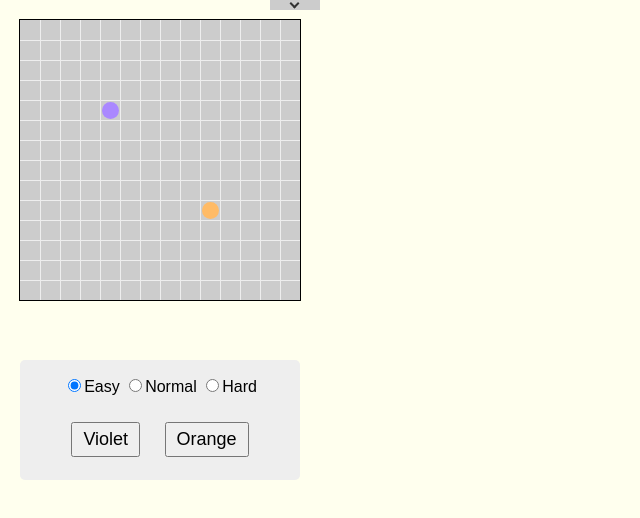
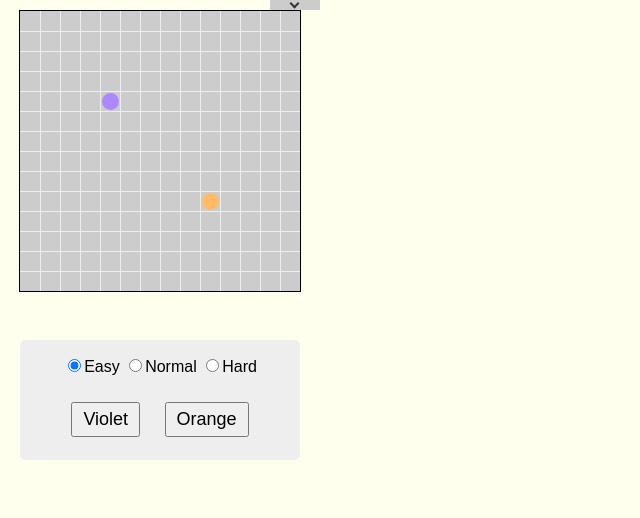
Before and after one commit to irori/blokus, a plain HTML site: page blokus_m.html in a window 1280 px wide. Shown: the whole page, without its empty margins (0-640 px from the left). Drawn offline with Linux system fonts and the light colour scheme.

Commit message:
Squeeze to fit HVGA screen.

```diff
--- a/blokus_m.html
+++ b/blokus_m.html
@@ -25,14 +25,14 @@
      border: solid black;
      border-width: 1px;
      left: 19px;
-     top: 19px;
+     top: 10px;
      width: 280px;
      height: 280px;
    }
    #piece-area {
      position: absolute;
      left: 20px;
-     top: 360px;
+     top: 340px;
      width: 260px;
      height: 100px;
      padding: 10px;
@@ -142,7 +142,7 @@
    #message {
      position: absolute;
      left: 20px;
-     top: 315px;
+     top: 300px;
      width: 270px;
      padding: 5px;
      text-align: center;
@@ -153,7 +153,7 @@
    #start-game {
      position: absolute;
      left: 20px;
-     top: 360px;
+     top: 340px;
      width: 280px;
      text-align: center;
    }
--- a/blokus_m.js
+++ b/blokus_m.js
@@ -375,7 +375,7 @@ function drag(e) {
     } else if (e.clientX && e.clientY) {
       var x = e.clientX - deltaX;
       var y = e.clientY - deltaY;
-      if (x < 20 || x > 280 || y < 20 || y > 360)
+      if (x < 20 || x > 280 || y < 10 || y > 340)
         unselect();
     }
   }
```
